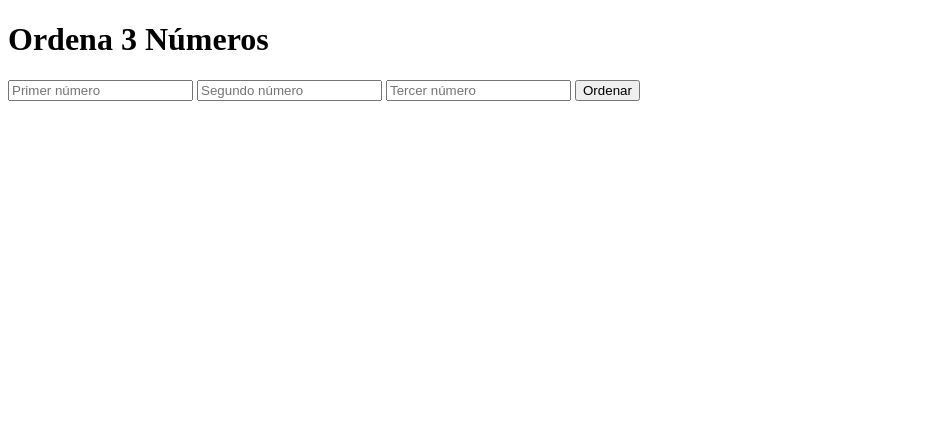
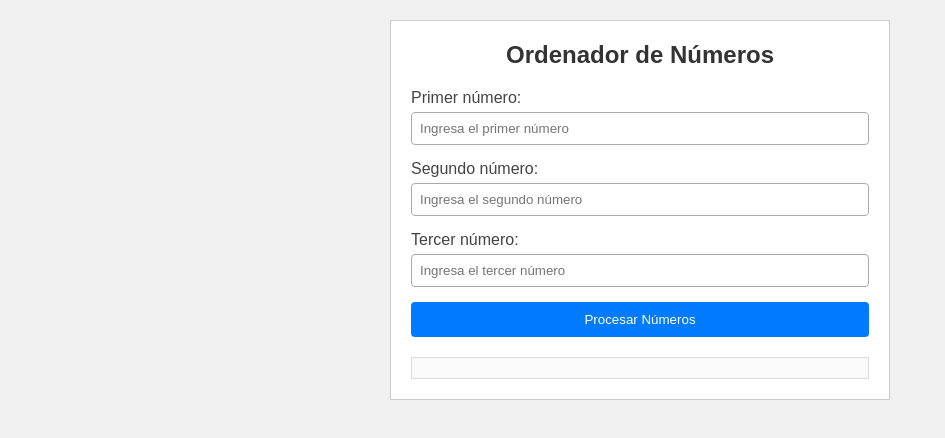
Before and after one commit to NatGuzB/logica-programacion-1, a website: page index.html in a window 1280 px wide. Shown: the whole page, without its empty margins (0-945 px from the left). Drawn offline with Linux system fonts and the light colour scheme.

Commit message:
Descripción del cambio

```diff
--- a/index.html
+++ b/index.html
@@ -1,20 +1,35 @@
 <!DOCTYPE html>
 <html lang="es">
 <head>
-  <meta charset="UTF-8">
-  <title>Ordenar Números</title>
-  <link rel="stylesheet" href="styles.css">
+    <meta charset="UTF-8">
+    <meta name="viewport" content="width=device-width, initial-scale=1.0">
+    <title>Ordenador de Números</title>
+    <link rel="stylesheet" href="style.css">
+    <script src="script.js" defer></script>
 </head>
 <body>
-  <h1>Ordena 3 Números</h1>
-  <div class="formulario">
-    <input type="number" id="num1" placeholder="Primer número">
-    <input type="number" id="num2" placeholder="Segundo número">
-    <input type="number" id="num3" placeholder="Tercer número">
-    <button onclick="ordenarNumeros()">Ordenar</button>
-  </div>
-  <div id="resultado"></div>
+    <div class="container">
+        <h1>Ordenador de Números</h1>
+        <div class="form-container">
+            <div class="input-group">
+                <label for="num1">Primer número:</label>
+                <input type="number" id="num1" placeholder="Ingresa el primer número">
+            </div>
 
-  <script src="script.js"></script>
+            <div class="input-group">
+                <label for="num2">Segundo número:</label>
+                <input type="number" id="num2" placeholder="Ingresa el segundo número">
+            </div>
+
+            <div class="input-group">
+                <label for="num3">Tercer número:</label>
+                <input type="number" id="num3" placeholder="Ingresa el tercer número">
+            </div>
+
+            <button onclick="procesarNumeros()">Procesar Números</button>
+        </div>
+
+        <div id="resultado" class="resultado"></div>
+    </div>
 </body>
 </html>
--- a/script.js
+++ b/script.js
@@ -22,31 +22,40 @@ if (num1 === num2 && num2 === num3) {
 }
 
 */
+function procesarNumeros() {
+    // Obtener los valores de los inputs
+    let num1 = parseInt(document.getElementById('num1').value);
+    let num2 = parseInt(document.getElementById('num2').value);
+    let num3 = parseInt(document.getElementById('num3').value);
 
-
-function ordenarNumeros() {
-  const num1 = parseInt(document.getElementById("num1").value);
-  const num2 = parseInt(document.getElementById("num2").value);
-  const num3 = parseInt(document.getElementById("num3").value);
-
-  const resultadoDiv = document.getElementById("resultado");
-
+    // Validar que se hayan ingresado números válidos
     if (isNaN(num1) || isNaN(num2) || isNaN(num3)) {
-    resultadoDiv.innerHTML = "Por favor, ingresa los tres números.";
+        document.getElementById('resultado').innerHTML =
+            '<p class="error">Por favor, ingresa números válidos en todos los campos.</p>';
         return;
     }
 
+    let numeros = [num1, num2, num3];
+    let resultadoDiv = document.getElementById('resultado');
+
     if (num1 === num2 && num2 === num3) {
-    resultadoDiv.innerHTML = `Los tres números son iguales: ${num1}, ${num2}, ${num3}`;
+        resultadoDiv.innerHTML =
+            `<p class="iguales">Los tres números son iguales: ${num1}, ${num2}, ${num3}</p>`;
     } else {
-    const numeros = [num1, num2, num3];
-
-    const mayorAMenor = numeros.sort((a, b) => b - a);
-    const menorAMayor = numeros.sort((a, b) => a - b);
+        // Crear copias del array para no modificar el original
+        let mayorAMenor = [...numeros].sort((a, b) => b - a);
+        let menorAMayor = [...numeros].sort((a, b) => a - b);
 
         resultadoDiv.innerHTML = `
-      <p>De mayor a menor: ${mayorAMenor.join(", ")}</p>
-      <p>De menor a mayor: ${menorAMayor.join(", ")}</p>
+            <p><strong>De mayor a menor:</strong> ${mayorAMenor.join(', ')}</p>
+            <p><strong>De menor a mayor:</strong> ${menorAMayor.join(', ')}</p>
         `;
     }
 }
+
+// Permitir procesar con Enter
+document.addEventListener('keypress', function(event) {
+    if (event.key === 'Enter') {
+        procesarNumeros();
+    }
+});
--- a/style.css
+++ b/style.css
@@ -1,37 +1,82 @@
+* {
+    margin: 0;
+    padding: 0;
+    box-sizing: border-box;
+}
+
 body {
-  font-family: Arial, sans-serif;
-  text-align: center;
-  margin-top: 50px;
-  background-color: #f4f4f4;
+    font-family: Arial, sans-serif;
+    background-color: #f0f0f0;
+    padding: 20px;
+}
+
+.container {
+    background-color: white;
+    padding: 20px;
+    border: 1px solid #ccc;
+    width: 90%;
+    max-width: 500px;
+    margin: 0 auto;
 }
 
 h1 {
-  color: #333;
+    text-align: center;
+    font-size: 24px;
+    color: #333;
+    margin-bottom: 20px;
 }
 
-.formulario {
-  margin-bottom: 20px;
+.form-container {
+    margin-bottom: 20px;
 }
 
-input {
-  padding: 10px;
-  margin: 5px;
-  width: 150px;
+.input-group {
+    margin-bottom: 15px;
+}
+
+label {
+    display: block;
+    margin-bottom: 5px;
+    color: #444;
+}
+
+input[type="number"] {
+    width: 100%;
+    padding: 8px;
+    border: 1px solid #aaa;
+    border-radius: 4px;
 }
 
 button {
-  padding: 10px 20px;
-  background-color: #0288d1;
-  color: white;
-  border: none;
-  cursor: pointer;
+    padding: 10px;
+    width: 100%;
+    background-color: #007BFF;
+    color: white;
+    border: none;
+    border-radius: 4px;
+    cursor: pointer;
 }
 
 button:hover {
-  background-color: #026aa7;
+    background-color: #0056b3;
 }
 
-#resultado {
-  font-size: 18px;
-  margin-top: 20px;
+.resultado {
+    margin-top: 20px;
+    padding: 10px;
+    border: 1px solid #ddd;
+    background-color: #fafafa;
 }
+
+.resultado p {
+    margin-bottom: 10px;
+}
+
+.iguales {
+    background-color: #e0ffe0;
+    padding: 10px;
+    border: 1px solid green;
+    color: green;
+    text-align: center;
+    font-weight: bold;
+}
```
Lines whose indentation alone changed are shown as unchanged.
